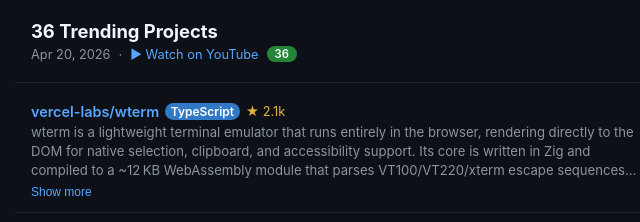
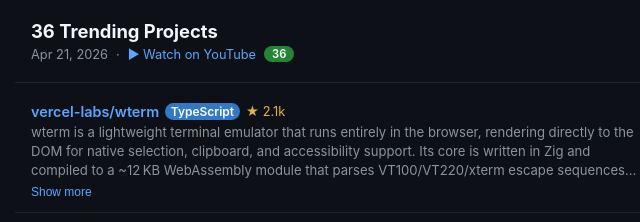
Before and after one commit to mcowger/gha, a website: page output/ghawesome-2026-04-20-3DvmnCKlxdQ.html in a window 1280 px wide. Shown: the top 222 px of the page, 305-945 px from the left. Drawn offline with Linux system fonts and the light colour scheme.

Commit message:
📡 update reports 2026-04-21

```diff
--- a/output/ghawesome-2026-04-20-3DvmnCKlxdQ.html
+++ b/output/ghawesome-2026-04-20-3DvmnCKlxdQ.html
@@ -50,7 +50,7 @@
 <div class="header">
   <h1>36 Trending Projects</h1>
   <div class="meta">
-    <span>Apr 20, 2026</span>
+    <span>Apr 21, 2026</span>
     <span>·</span>
     <a href="https://www.youtube.com/watch?v=3DvmnCKlxdQ" target="_blank" rel="noopener">▶ Watch on YouTube</a>
     <span class="badge">36</span>
```
Also changed, not shown: output/ghawesome-2026-04-20-I41WFsHIlak.html (+1 -1 lines), output/ghawesome-2026-04-20-JGBcwuPCR4c.html (+1 -1 lines), output/ghawesome-2026-04-20-PEhOF4vGZas.html (+1 -1 lines), output/ghawesome-2026-04-20-TpWlE0HCZwM.html (+1 -1 lines), output/ghawesome-2026-04-20-ZWE-3QsH17w.html (+1 -1 lines), output/ghawesome-2026-04-20-a-6VY0i9C3Q.html (+1 -1 lines), output/ghawesome-2026-04-20-lTh0Zcu3EaM.html (+1 -1 lines), output/ghawesome-2026-04-20-mYU9vcvL-yk.html (+1 -1 lines), output/ghawesome-2026-04-20-obniDiLAuog.html (+1 -1 lines), output/ghawesome-2026-04-20-zMKQjeBY69U.html (+1 -1 lines).
